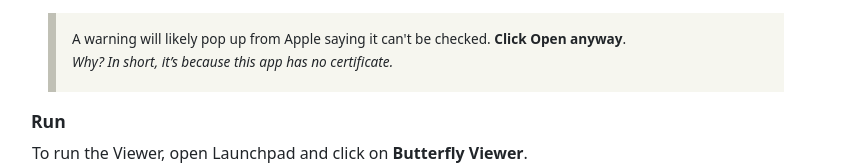
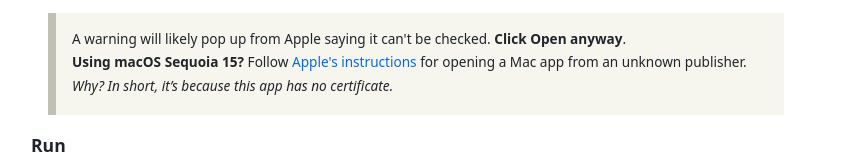
Before and after one commit to olive-groves/butterfly_viewer, a plain HTML site: page docs/butterfly_viewer.html in a window 1280 px wide. Shown: the part 9032-9195 px from the top of the page, without its empty margins (368-1215 px from the left). Drawn offline with Linux system fonts and the light colour scheme.

Commit message:
Add link to Apple unknown developer install manually to butterfly_viewer.html

```diff
--- a/docs/butterfly_viewer.html
+++ b/docs/butterfly_viewer.html
@@ -323,6 +323,8 @@ butterfly_viewer    </h1>
 
 <blockquote>
   <p>A warning will likely pop up from Apple saying it can't be checked. <strong>Click Open anyway</strong>.</p>
+
+  <p><strong>Using macOS Sequoia 15?</strong> Follow <a href="https://support.apple.com/guide/mac-help/open-a-mac-app-from-an-unknown-developer-mh40616/15.0/mac/15.0">Apple's instructions</a> for opening a Mac app from an unknown publisher.</p>
 
   <p><em>Why?  In short, it’s because this app has no certificate.</em></p>
 </blockquote>
```
